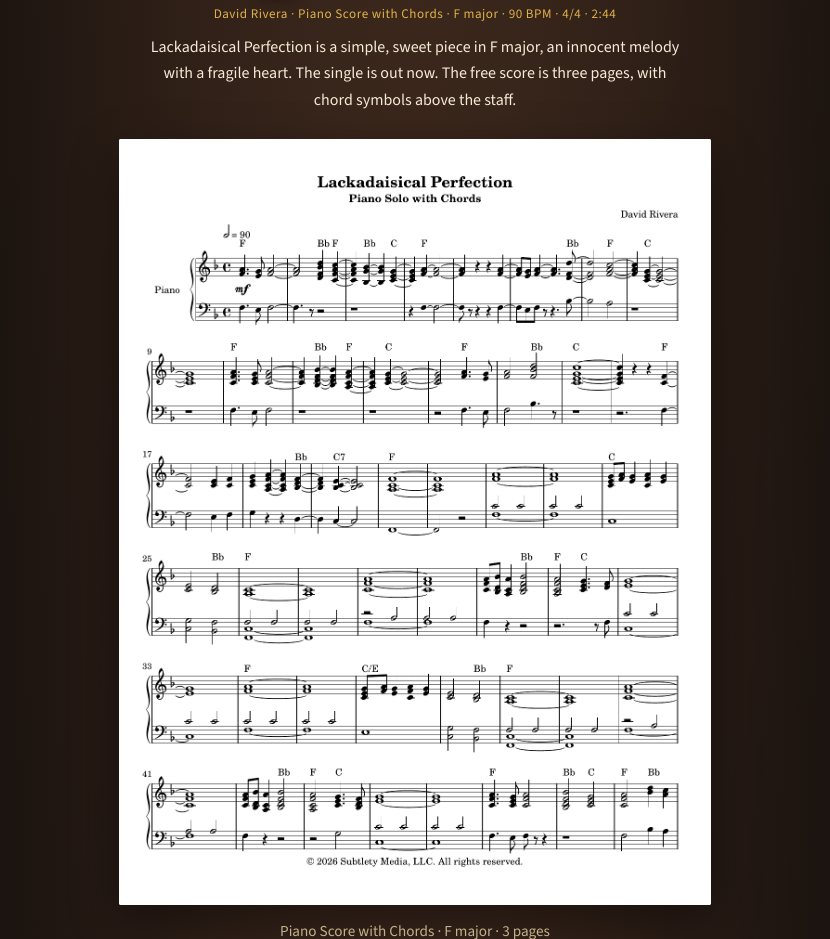
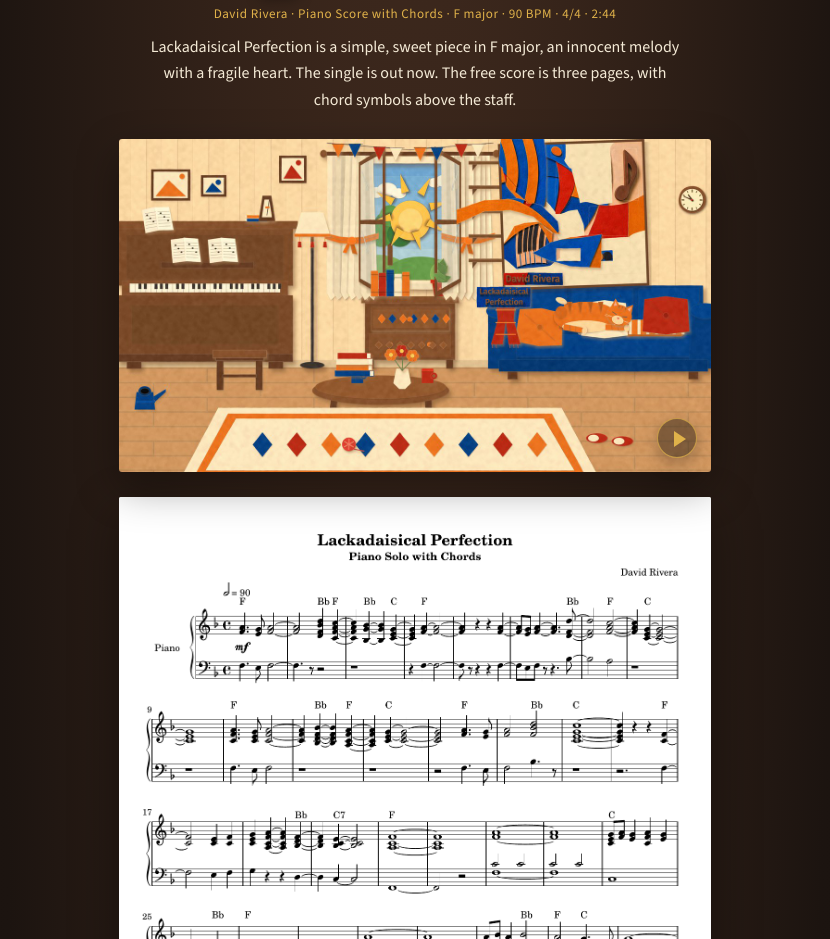
Before and after one commit to DavidAlwaysLearning/lackadaisicalperfection, a plain HTML site: page scores/index.html in a window 1280 px wide. Shown: the part 5679-6618 px from the top of the page, without its empty margins (225-1055 px from the left). Drawn offline with nearby package versions, Linux system fonts and the light colour scheme.

Commit message:
Scores page: Morning Room watch banner for Lackadaisical Perfection (#85)
Use the same banner as Tapestry of Whispers and Luminescent Dreams, linking out to the YouTube film instead of embedding it.

David approved this on 28 Nov 2026.

```diff
--- a/scores/index.html
+++ b/scores/index.html
@@ -945,6 +945,12 @@ src="https://www.facebook.com/tr?id=257777058255900&ev=PageView&noscript=1"
       <div class="title"><a class="cover" href="https://open.spotify.com/track/4GvIUbIvx0LIsZ0d3zg9ky" target="_blank" rel="noopener" aria-label="Listen to Lackadaisical Perfection on Spotify"><img src="/assets/covers/lackadaisical-perfection-96.jpg" width="40" height="40" alt="Lackadaisical Perfection album cover" loading="lazy"></a><h3>Lackadaisical Perfection</h3></div>
       <p class="spec">David Rivera · Piano Score with Chords · F major · 90 BPM · 4/4 · 2:44</p>
       <p class="blurb">Lackadaisical Perfection is a simple, sweet piece in F major, an innocent melody with a fragile heart. The single is out now. The free score is three pages, with chord symbols above the staff.</p>
+      <figure class="loom-banner">
+        <a href="https://www.youtube.com/watch?v=krvgd41u-Zw" target="_blank" rel="noopener" title="Watch Just lackadaisical, and perfect on YouTube">
+          <img src="/assets/lackadaisical-perfection-morning-room.jpg" width="1280" height="720" alt="Lackadaisical Perfection Morning Room, a sunlit room with a piano and an orange cat asleep on a blue sofa" loading="lazy">
+          <span class="loom-play" aria-hidden="true"></span>
+        </a>
+      </figure>
       <ul class="editions">
         <li class="score">
           <img src="/assets/lackadaisical-perfection-chords-page-1.png" width="1275" height="1650" alt="First page of Lackadaisical Perfection with chord symbols, piano sheet music in F major by David Rivera" loading="lazy">
```
Also changed, not shown: assets/lackadaisical-perfection-morning-room.jpg (added).
